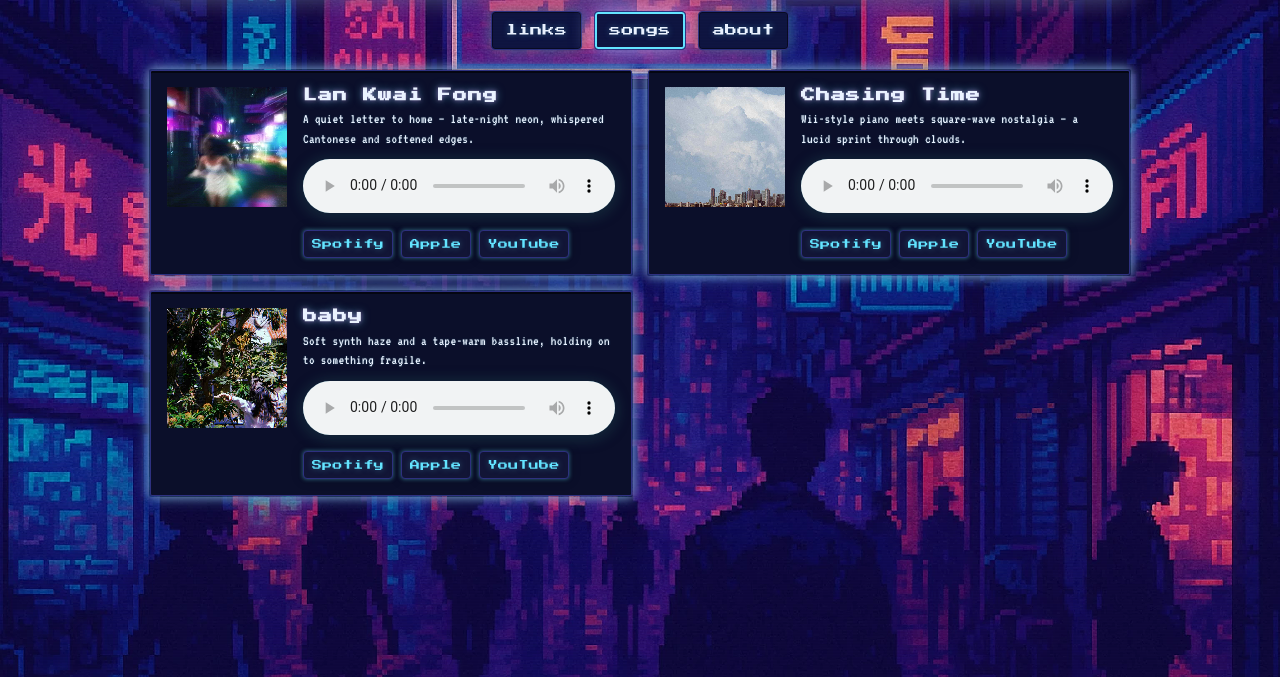
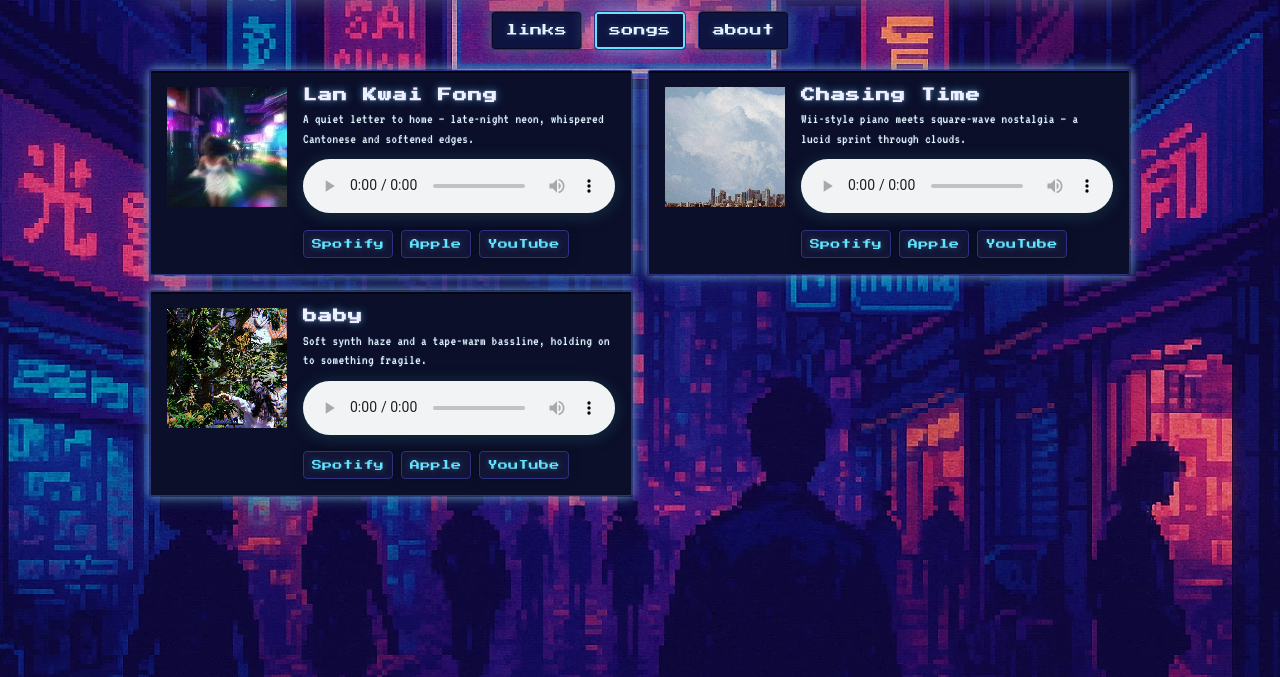
Before and after one commit to lg047/dodomuseum-site, a plain HTML site: page songs.html in a window 1280 px wide. Shown: the part 123-800 px from the top of the page. Drawn offline with Linux system fonts and the light colour scheme.

Commit message:
Update style.css

```diff
--- a/css/style.css
+++ b/css/style.css
@@ -125,8 +125,8 @@ a:hover{ color: var(--accent-2); text-shadow: 0 0 10px var(--glow-2); }
 }
 .card:before{
   content:""; position:absolute; inset:-2px; border-radius:2px; pointer-events:none;
-  box-shadow: 0 0 16px var(--glow), 0 0 10px var(--glow-2);
-  opacity:.85;
+  box-shadow: 0 0 16px var(--glow), 0 0 7px var(--glow-2);
+  opacity:.65;
 }
 
 /* GRIDS */
@@ -137,8 +137,8 @@ a:hover{ color: var(--accent-2); text-shadow: 0 0 10px var(--glow-2); }
 
 /* GALLERY */
 .gallery img{
-  width:100%; display:block; border-radius:2px; border:1px solid var(--line);
-  box-shadow: 0 0 16px rgba(0,0,0,.35), 0 0 18px var(--glow);
+  width:100%; display:block; border-radius:2px; border:0px solid var(--line);
+  box-shadow: 0 0 0px rgba(0,0,0,.35), 0 0 8px var(--glow);
 }
 
 /* ICON GRID */
@@ -184,14 +184,14 @@ a:hover{ color: var(--accent-2); text-shadow: 0 0 10px var(--glow-2); }
 .song h3{
   margin:0 0 6px 0; font-family:'Press Start 2P';
   font-size:14px; letter-spacing:1px; color: var(--fg);
-  text-shadow: 0 0 8px var(--glow), 0 0 4px var(--glow-2);
+  text-shadow: 0 0 8px var(--glow), 0 0 3px var(--glow-2);
 }
 .song p{ margin:0 0 10px 0; color: var(--muted); }
 .song .listen{ display:flex; gap:8px; flex-wrap: wrap }
 .listen a{
   padding:6px 8px; border:1px solid var(--line); border-radius:4px;
   font-family:'Press Start 2P'; font-size:10px; background:#121536;
-  box-shadow: 0 0 12px rgba(0,0,0,.3), 0 0 4px var(--glow);
+  box-shadow: 0 0 12px rgba(0,0,0,.3), 0 0 0px var(--glow);
 }
 .listen a:hover{ box-shadow: 0 0 0 2px var(--accent) inset, 0 0 8px var(--glow) }
 
```
